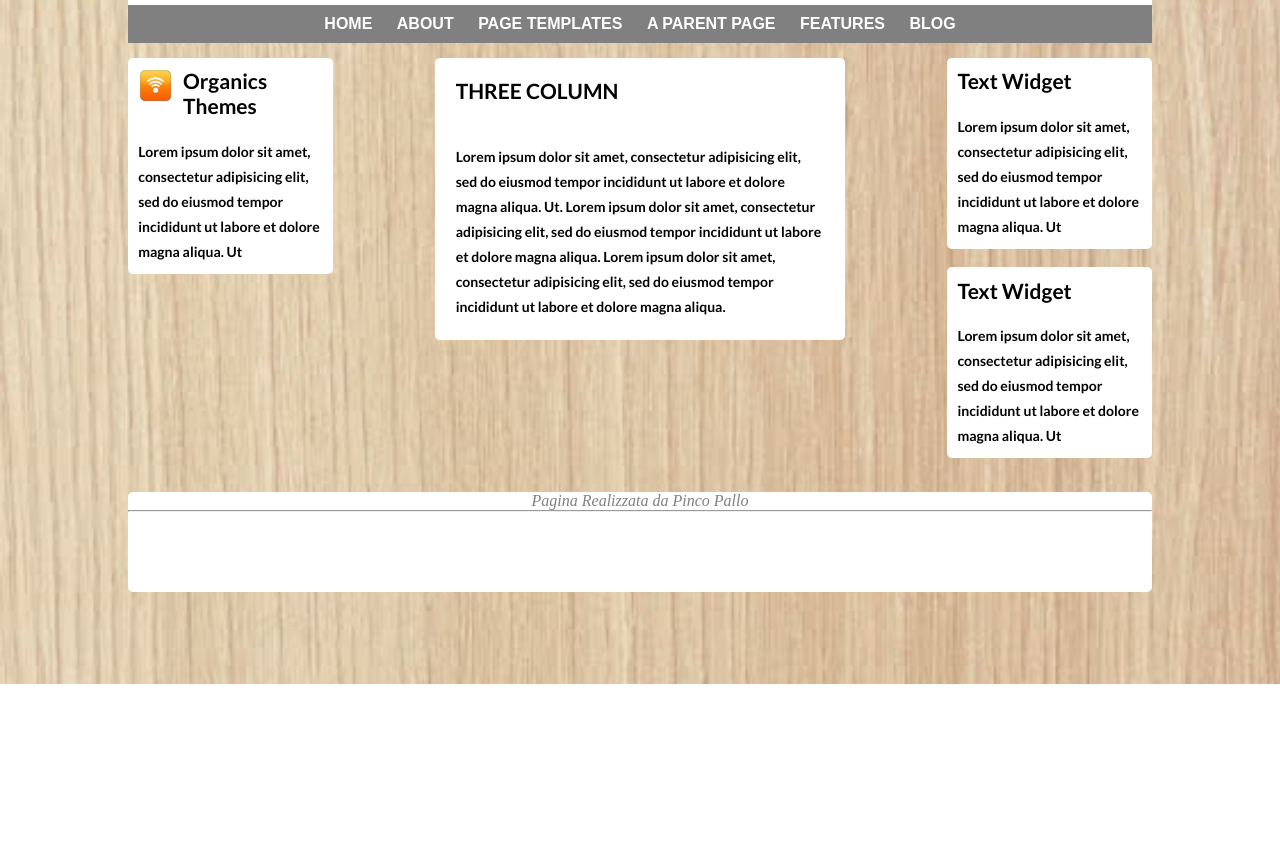
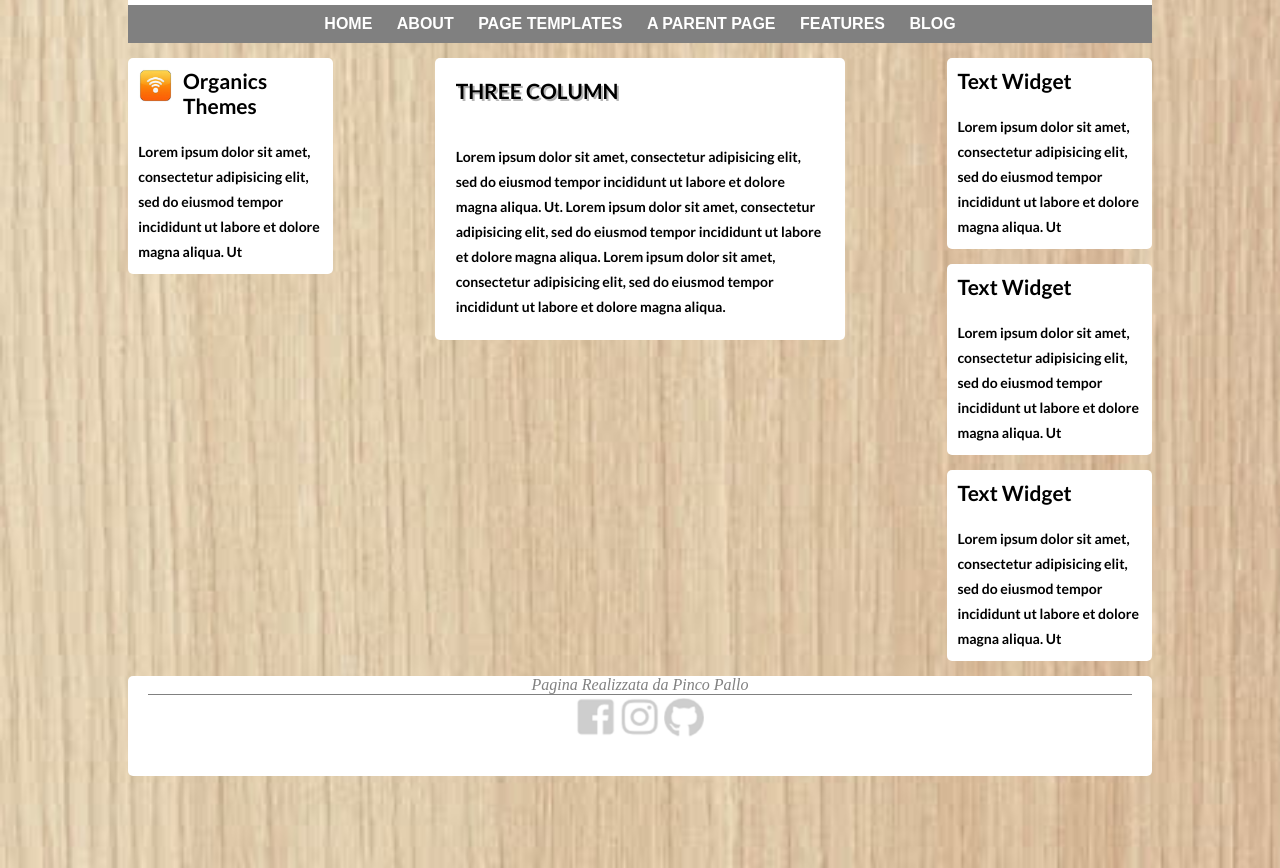
Before and after one commit to flavioalessandri/htmlcss-wp, a plain HTML site: page index.html in a window 1280 px wide. Shown: the part 410-1278 px from the top of the page. Before the commit the page ends 1094 px from the top, so only its background shows below. Drawn offline with Linux system fonts and the light colour scheme; a web font is replaced by a local one.

Commit message:
Work in Progress del Footer

```diff
--- a/css/style.css
+++ b/css/style.css
@@ -72,11 +72,8 @@ header{
   text-decoration: none;
 }
 
-
 .riga{
   margin-top: 15px;
-  margin-bottom: 15px;
-
   font-family: 'Lato', sans-serif;
   color: black;
   font-size: 14px;
@@ -96,7 +93,7 @@ aside{
 }
 
 .widget{
-  margin-bottom: 9%;
+  margin-bottom: 15px;
   border-radius: 5px;
   background-color: white;
 }
@@ -106,7 +103,7 @@ aside{
   padding: 5%;
 }
 
-img{
+aside img{
   float: left;
 }
 
@@ -117,6 +114,10 @@ main{
   border-radius: 5px;
 }
 
+main .widget h2{
+  text-shadow: 2px 2px #0000004a;
+}
+
 footer{
   text-align: center;
   height: 100px;
@@ -125,7 +126,20 @@ footer{
   border-radius: 5px;
 }
 
-footer span{
+footer #autore{
   font-style: oblique;
   color: grey;
+  margin: 0 2%;
+  border-bottom: solid 1px grey;
 }
+
+footer #footer-images{
+  width: 100%;
+  height: 80px;
+  margin: 3px auto;
+}
+
+.footer-img-dim{
+  width: 40px;
+  height: 40px;
+}
--- a/index.html
+++ b/index.html
@@ -68,6 +68,11 @@
             <p>Lorem ipsum dolor sit amet, consectetur adipisicing elit, sed do eiusmod tempor incididunt ut labore et dolore magna aliqua. Ut</p>
           </div>
 
+          <div class="widget">
+            <h2>Text Widget</h2>
+            <p>Lorem ipsum dolor sit amet, consectetur adipisicing elit, sed do eiusmod tempor incididunt ut labore et dolore magna aliqua. Ut</p>
+          </div>
+
         </aside>
 
 
@@ -75,8 +80,14 @@
 
       <!-- Footer-->
       <footer>
-        <span> Pagina Realizzata da Pinco Pallo</span>
-        <hr>
+        <div id="autore"> Pagina Realizzata da Pinco Pallo
+        </div>
+        <div id="footer-images">
+          <img class="footer-img-dim" src="img/facebook.jpg" alt="facebook">
+          <img class="footer-img-dim" src="img/instagram.jpg" alt="instagram">
+          <img class="footer-img-dim" src="img/github.jpg" alt="github">
+        </div>
+
       </footer>
     </div>
 
```
Also changed, not shown: img/facebook.jpg (added), img/github.jpg (added), img/instagram.jpg (added).
